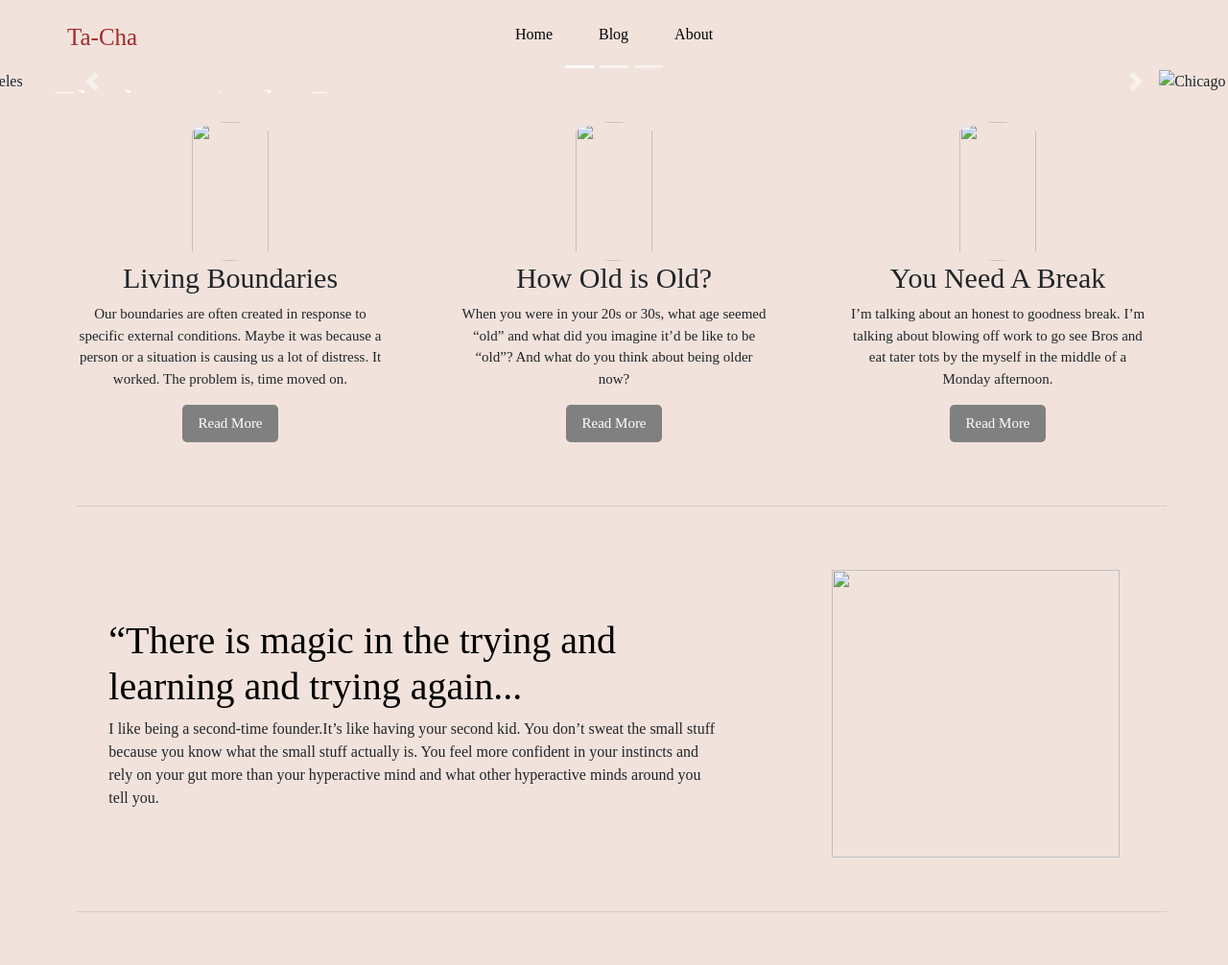
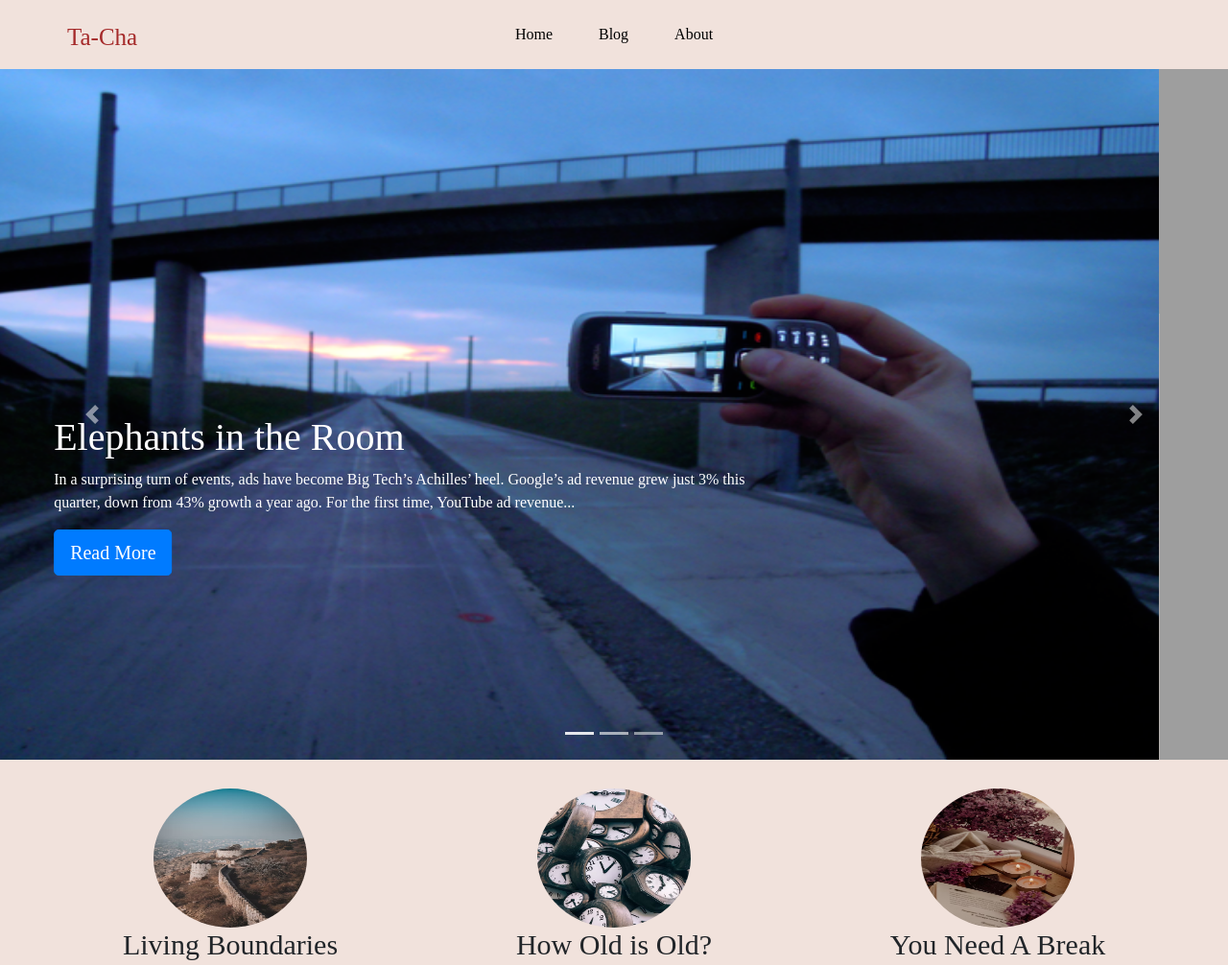
Before and after one commit to asfkfjhe/Ta-Cha, a plain HTML site: page blog1.html in a window 1280 px wide. Shown: the top 1006 px of the page at 96% size. Drawn offline with nearby package versions, Linux system fonts and the light colour scheme; the site is published under a folder, as on GitHub Pages, so addresses that start at the root find nothing.

Commit message:
changed blog and index

```diff
--- a/blog1.html
+++ b/blog1.html
@@ -51,7 +51,7 @@
       <!-- The slideshow -->
       <div class="carousel-inner">
         <div class="carousel-item active">
-          <img src="/assets/image1.png" alt="Los Angeles" width=100% height="250">
+          <img src="assets/image1.png" alt="Los Angeles" width=100% height="250">
           <div class="content">
             <h1>Elephants in the Room</h1>
             <p>In a surprising turn of events, ads have become Big Tech’s Achilles’ heel. Google’s ad revenue grew just
@@ -60,7 +60,7 @@
           </div>
         </div>
         <div class="carousel-item ">
-          <img src="/assets/image3.jpg" alt="Chicago" width=100% height="250">
+          <img src="assets/image3.jpg" alt="Chicago" width=100% height="250">
           <div class="content">
             <h1>The Joys of Being Wrong About Yourself</h1>
             <p> Rupert is proof that it’s never too late to find a new source of awe/ that when you find something you
@@ -72,7 +72,7 @@
 
         </div>
         <div class="carousel-item ">
-          <img src="/assets/image4.jpg" alt="New York" width=100% height="250">
+          <img src="assets/image4.jpg" alt="New York" width=100% height="250">
           <div class="content">
             <h1>The King is Trying to Feel Safe</h1>
             <p>In the pall of first quarantine, the grocery-washing, Deborah Birx evenings, quiet but for distant
@@ -95,21 +95,21 @@
   </div>
   <div class="second">
     <div class="one">
-      <img src="/assets/image5.avif">
+      <img src="assets/image5.avif">
       <h1>Living Boundaries</h1>
       <p>Our boundaries are often created in response to specific external conditions. Maybe it was because a person or
         a situation is causing us a lot of distress. It worked. The problem is, time moved on.</p>
       <a href="blog-sample.html" class="btn btn-lg btn-primary">Read More</a>
     </div>
     <div class="one">
-      <img src="/assets/image6.avif">
+      <img src="assets/image6.avif">
       <h1>How Old is Old?</h1>
       <p>When you were in your 20s or 30s, what age seemed “old” and what did you imagine it’d be like to be “old”? And
         what do you think about being older now?</p>
       <a href="#" class="btn btn-lg btn-primary">Read More</a>
     </div>
     <div class="one">
-      <img src="/assets/image7.avif">
+      <img src="assets/image7.avif">
       <h1>You Need A Break</h1>
       <p>I’m talking about an honest to goodness break. I’m talking about blowing off work to go see Bros and eat tater
         tots by the myself in the middle of a Monday afternoon.</p>
@@ -126,13 +126,13 @@
         you know what the small stuff actually is. You feel more confident in your instincts and rely on your gut more
         than your hyperactive mind and what other hyperactive minds around you tell you.</p>
     </div>
-    <img src="/assets/image1.png">
+    <img src="assets/image1.png">
   </div>
   <div class="line">
     <hr>
   </div>
   <div class="third">
-    <img src="/assets/image8.avif">
+    <img src="assets/image8.avif">
     <div class="content1">
       <a href="blog-sample.html"><h1>The End of the Road to Serfdom</h1></a>
       <p>For most of the modern era, most people in the rich world have been poor, just like their parents and their
@@ -150,7 +150,7 @@
         even for a moment, is quite the challenge these days. So, it’s no surprise to see the extremes people go to
         satisfy this hard-wired need.</p>
     </div>
-    <img src="/assets/image9.avif">
+    <img src="assets/image9.avif">
   </div>
   <div class="line">
     <hr>
```
Also changed, not shown: index.html (+2 -2 lines).
